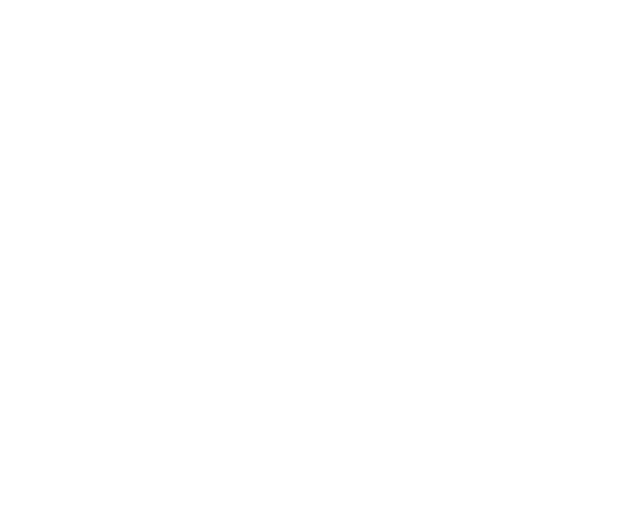
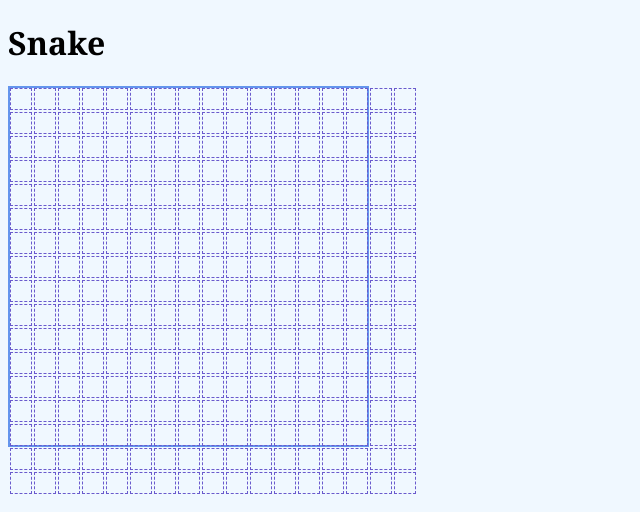
Before and after one commit to catt-tung/web-browser-snake, a plain HTML site: page index.html in a window 1280 px wide. Shown: the whole page, without its empty margins (0-640 px from the left). Drawn offline with Linux system fonts and the light colour scheme.

Commit message:
Render grid function

```diff
--- a/css/style.css
+++ b/css/style.css
@@ -0,0 +1,30 @@
+body{
+  background-color: aliceblue;
+  font-family: Cambria, Cochin, Georgia, Times, 'Times New Roman', serif;
+  height: 100vh;
+}
+
+.grid{
+  display: grid;
+  grid-template-columns: repeat(17, 3vmin);
+  grid-template-rows: repeat(17, 3vmin);
+  grid-gap: 0vmin;
+  height: 357px;
+  width: 357px;
+  margin: 0;
+  padding: 0;
+  border-style: solid;
+  border-width: 2px;
+  border-color: cornflowerblue;
+}
+
+.cell {
+  border-style: dashed;
+  border-width: 0.1px;
+  border-color: slateblue;
+  text-align: center;
+  height: 20px;
+  width: 20px;
+  margin: 0;
+  padding: 0;
+}
--- a/index.html
+++ b/index.html
@@ -9,6 +9,7 @@
   <title>Snake Unit 1 Project for Catt</title>
 </head>
 <body>
-
+  <h1>Snake</h1>
+  <div class="grid"></div>
 </body>
 </html>
--- a/js/app.js
+++ b/js/app.js
@@ -0,0 +1,28 @@
+/*-------------------------------- Constants --------------------------------*/
+
+
+
+/*-------------------------------- Variables --------------------------------*/
+
+
+
+/*------------------------ Cached Element References ------------------------*/
+
+
+
+/*----------------------------- Event Listeners -----------------------------*/
+
+
+
+/*-------------------------------- Functions --------------------------------*/
+function createGrid(){
+  const theGrid = document.querySelector(".grid")
+  for (let i = 0; i <= 288; i++){
+    const gridCell = document.createElement('div');
+    gridCell.className = 'cell';
+    gridCell.id = 'cell' + i;
+    // gridCell.innerHTML = i
+    theGrid.appendChild(gridCell);
+  }
+}
+createGrid()
```
